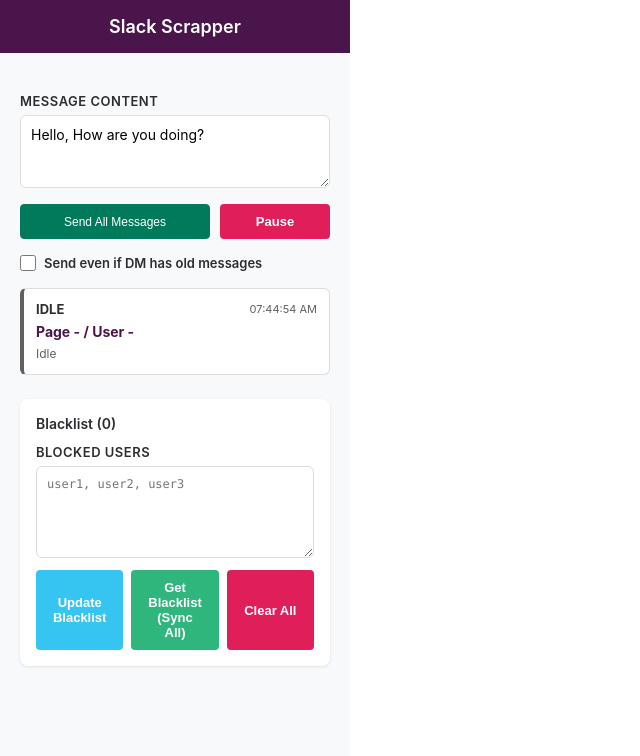
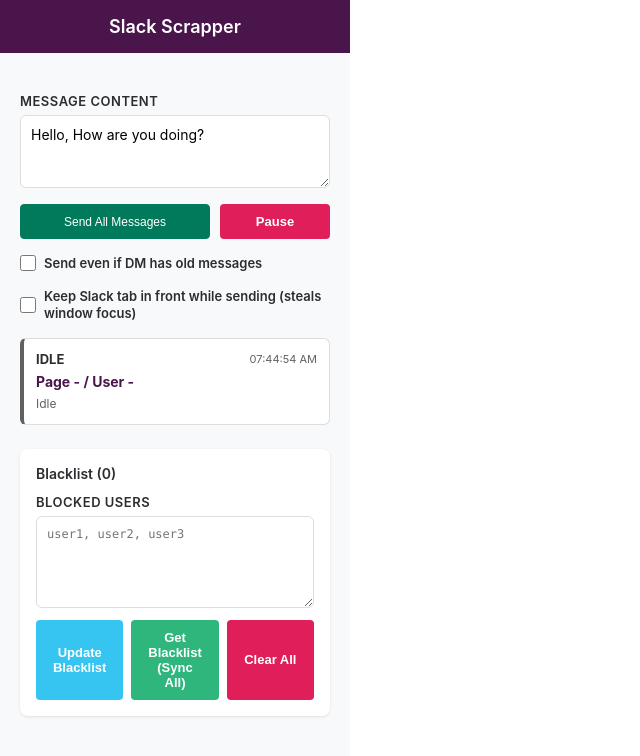
Before and after one commit to big-changer/slack-messanger, a React app: page / in a window 1280 px wide. Shown: the top 756 px of the page, without its empty margins (0-640 px from the left). Built offline with nearby package versions, Linux system fonts and the light colour scheme.

Commit message:
Add on/off for focusing

```diff
--- a/src/background/index.ts
+++ b/src/background/index.ts
@@ -19,6 +19,7 @@
   chrome.storage.local.set({
     isActive: false,
     sendToExistingDm: false,
+    keepTabFocused: false,
     slackData: {
       messages: [],
       channels: [],
--- a/src/popup/App.tsx
+++ b/src/popup/App.tsx
@@ -23,6 +23,7 @@
   const [blacklistText, setBlacklistText] = useState<string>("");
   const [isPaused, setIsPaused] = useState<boolean>(false);
   const [sendToExistingDm, setSendToExistingDm] = useState<boolean>(false);
+  const [keepTabFocused, setKeepTabFocused] = useState<boolean>(false);
   const [messagingStatus, setMessagingStatus] = useState<MessagingStatus>({
     phase: 'idle',
     status: 'Idle',
@@ -35,7 +36,7 @@
     const currentUrl = window.location.origin;
 
     // Load last messaged users, message content, blacklist, and pause state from Chrome storage
-    chrome.storage.local.get(['lastMessagedUsers', 'blacklistText', 'messageContent', 'isPaused', 'messagingStatus', 'sendToExistingDm'], (result) => {
+    chrome.storage.local.get(['lastMessagedUsers', 'blacklistText', 'messageContent', 'isPaused', 'messagingStatus', 'sendToExistingDm', 'keepTabFocused'], (result) => {
       if (result.lastMessagedUsers) {
         const lastUser = result.lastMessagedUsers[currentUrl] || '';
         setLastMessagedUser(lastUser);
@@ -62,6 +63,9 @@
       }
       if (typeof result.sendToExistingDm === 'boolean') {
         setSendToExistingDm(result.sendToExistingDm);
+      }
+      if (typeof result.keepTabFocused === 'boolean') {
+        setKeepTabFocused(result.keepTabFocused);
       }
       // sort option removed
     });
@@ -131,6 +135,9 @@
       }
       if (typeof changes.sendToExistingDm?.newValue === 'boolean') {
         setSendToExistingDm(changes.sendToExistingDm.newValue);
+      }
+      if (typeof changes.keepTabFocused?.newValue === 'boolean') {
+        setKeepTabFocused(changes.keepTabFocused.newValue);
       }
     };
 
@@ -204,6 +211,11 @@
   const handleSendToExistingDmChange = (checked: boolean) => {
     setSendToExistingDm(checked);
     chrome.storage.local.set({ sendToExistingDm: checked });
+  };
+
+  const handleKeepTabFocusedChange = (checked: boolean) => {
+    setKeepTabFocused(checked);
+    chrome.storage.local.set({ keepTabFocused: checked });
   };
 
   const getPauseResumeLabel = () => {
@@ -369,6 +381,15 @@
             <span>Send even if DM has old messages</span>
           </label>
 
+          <label className="toggle-row">
+            <input
+              type="checkbox"
+              checked={keepTabFocused}
+              onChange={(e) => handleKeepTabFocusedChange(e.target.checked)}
+            />
+            <span>Keep Slack tab in front while sending (steals window focus)</span>
+          </label>
+
           <div className={`messaging-status-panel ${messagingStatus.phase}`}>
             <div className="messaging-status-header">
               <span className="messaging-status-title">{getStatusTitle()}</span>
```
Also changed, not shown: src/content/index.ts (+25 -0 lines).
